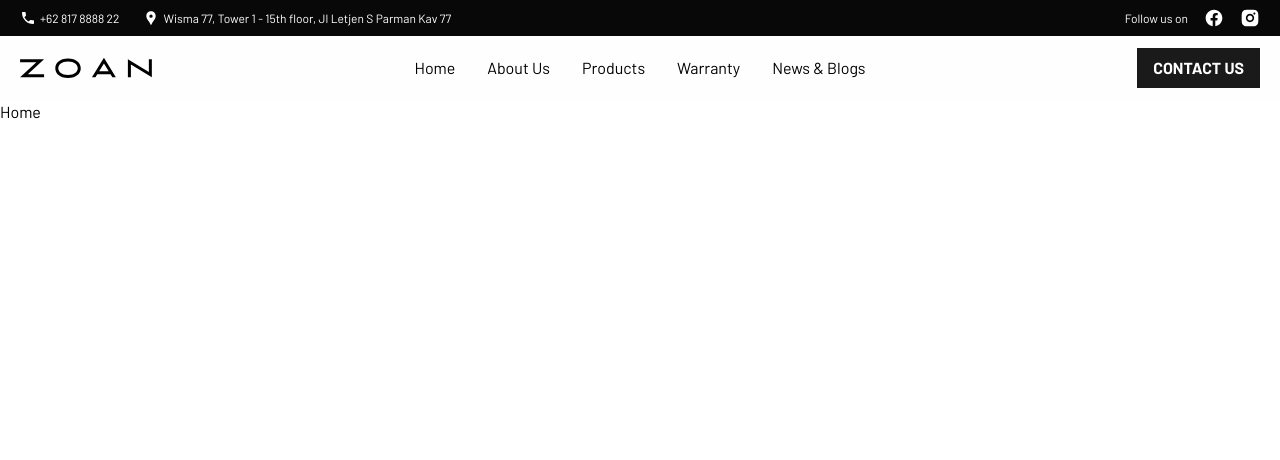
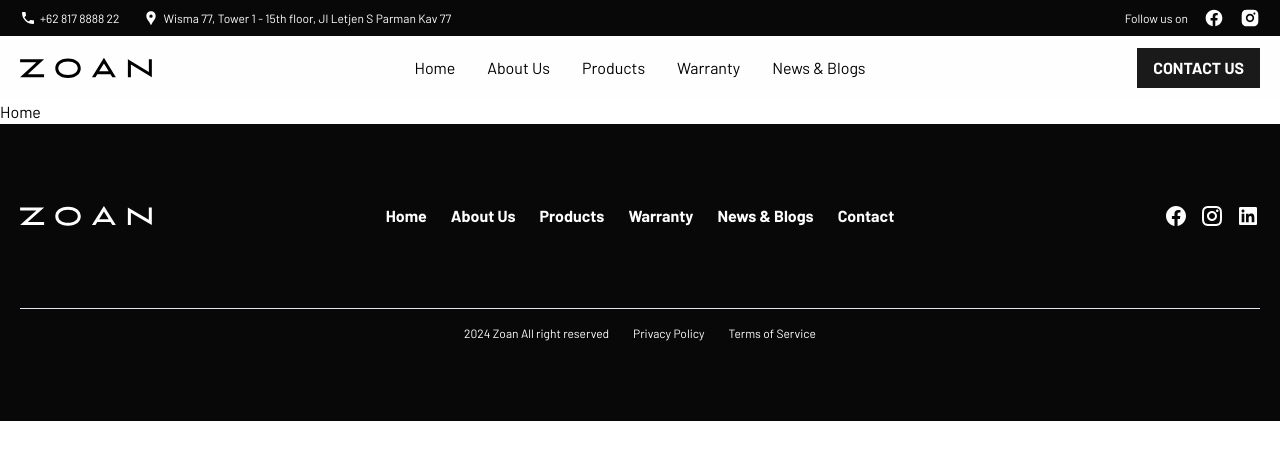
Before and after one commit to hrndbrs/zoan-client, a Next.js app: page / in a window 1280 px wide. Shown: the top 460 px of the page. Built offline with nearby package versions, Linux system fonts and the light colour scheme.

Commit message:
feat: added footer component

```diff
--- a/app/layout.tsx
+++ b/app/layout.tsx
@@ -1,7 +1,6 @@
 import type { Metadata } from "next";
 import { Barlow } from "next/font/google";
-// import NavigationMenu from "@/components/shared/navigation/NavigationMenu";
-import Header from "@/components/shared/header/Header";
+import { Header, Footer } from "@/components/shared";
 import "./globals.css";
 
 const barlow = Barlow({
@@ -24,6 +23,7 @@ export default function RootLayout({
 			<body className={barlow.className}>
 				<Header />
 				{children}
+				<Footer />
 			</body>
 		</html>
 	);
--- /dev/null
+++ b/components/shared/footer/Footer.tsx
@@ -0,0 +1,49 @@
+import Link from "next/link";
+import {
+	RiFacebookCircleFill,
+	RiInstagramLine,
+	RiLinkedinBoxFill,
+} from "react-icons/ri";
+import LogoContainer from "../logo-container/LogoContainer";
+import NavLinksContainer from "../navigation/NavLinksContainer";
+import { companyProfile } from "@/lib/mockData";
+
+export default function Footer() {
+	return (
+		<footer className="bg-natural-9 px-5 py-20">
+			<div className="inner-container flex-col text-natural-1 gap-20">
+				<div className="w-full md:grid md:grid-cols-4">
+					<LogoContainer
+						fileName="zoan-h-light.svg"
+						className="flex items-center max-md:mb-8 max-md:justify-center"
+					/>
+					<NavLinksContainer
+						showButton={false}
+						className="col-span-2 flex justify-center md:gap-6 max-md:flex-col max-md:items-center"
+						navLinkProps={{ className: "font-bold" }}
+					/>
+					<div className="flex items-center gap-3 justify-end max-md:justify-center">
+						<Link href={companyProfile.facebook}>
+							<RiFacebookCircleFill size={24} />
+						</Link>
+						<Link href={companyProfile.instagram}>
+							<RiInstagramLine size={24} />
+						</Link>
+						<Link href={companyProfile.linkedin}>
+							<RiLinkedinBoxFill size={24} />
+						</Link>
+					</div>
+				</div>
+				<div className="w-full flex items-center justify-center border-t-[1px] pt-4">
+					<div className="flex gap-6 text-xs max-md:grid max-md:grid-cols-2">
+						<span className="text-center max-md:col-span-2">
+							2024 Zoan All right reserved
+						</span>
+						<span className="text-center">Privacy Policy</span>
+						<span className="text-center">Terms of Service</span>
+					</div>
+				</div>
+			</div>
+		</footer>
+	);
+}
--- /dev/null
+++ b/components/shared/index.ts
@@ -0,0 +1,2 @@
+export { default as Header } from "./header/Header";
+export { default as Footer } from "./footer/Footer";
--- a/components/shared/navigation/NavLinksContainer.tsx
+++ b/components/shared/navigation/NavLinksContainer.tsx
@@ -4,6 +4,7 @@ import NavLink, { NavLinkProps } from "./NavLink";
 interface NavLinksContainerProps
 	extends React.HTMLAttributes<HTMLUListElement> {
 	navLinkProps?: Omit<NavLinkProps, "path">;
+	showButton?: boolean;
 }
 
 const routes = [
@@ -32,18 +33,25 @@ const routes = [
 export default function NavLinksContainer({
 	className,
 	navLinkProps,
+	showButton = true,
 	...props
 }: NavLinksContainerProps) {
 	return (
 		<ul className={`${className}`} {...props}>
 			{routes.map((route, idx) => (
-				<NavLink {...navLinkProps!} path={route.path} key={idx}>
+				<NavLink {...navLinkProps} path={route.path} key={idx}>
 					{route.name}
 				</NavLink>
 			))}
-			<li className="flex items-center sm:hidden">
-				<Button className="bg-black text-white font-bold">Contact Us</Button>
-			</li>
+			{showButton ? (
+				<li className="flex items-center md:hidden">
+					<Button>Contact Us</Button>
+				</li>
+			) : (
+				<NavLink {...navLinkProps} path="/contact">
+					Contact
+				</NavLink>
+			)}
 		</ul>
 	);
 }
```
Also changed, not shown: public/icons/zoan-h-light.svg (added).
